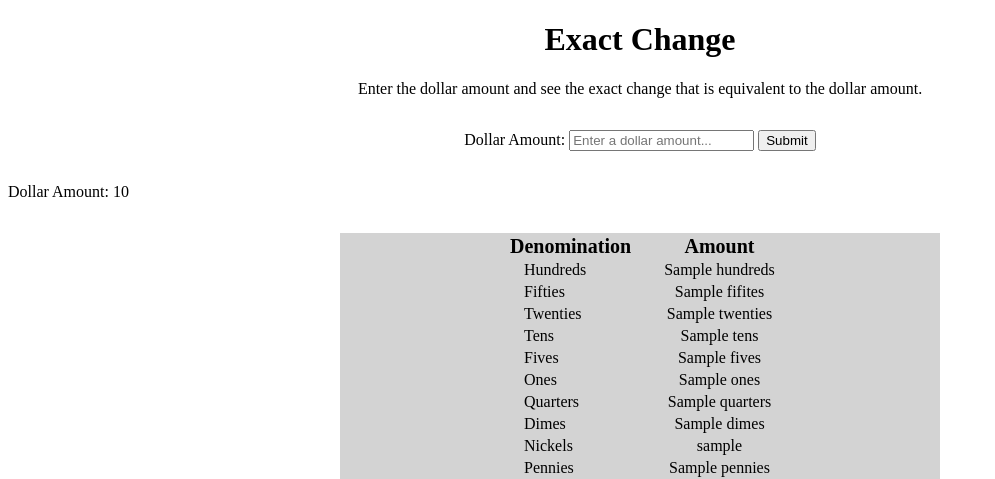
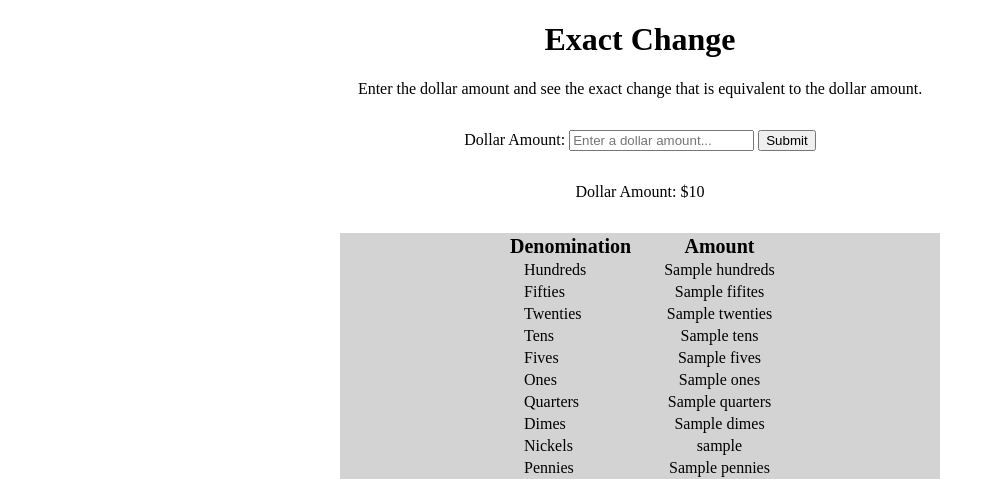
Before and after one commit to shivelyc1/exact-change, a Flask app: template templates/denominations.html in a window 1280 px wide. Shown: the top 479 px of the page, without its empty margins (0-995 px from the left). Run offline with Flask 3, Linux system fonts and the light colour scheme; the template is opened without the code that fills it: most values are stand-ins (such as "Sample title", 1, 10 or a date in 2020).

Commit message:
centered dollarAmount text.

```diff
--- a/templates/denominations.html
+++ b/templates/denominations.html
@@ -32,7 +32,7 @@
 			/>
 			<button type="submit">Submit</button>
 		</form>
-		<p>Dollar Amount: {{dollarAmount}}</p>
+		<p class="subtitle">Dollar Amount: ${{dollarAmount}}</p>
 		<div class="table-container">
 			<table>
 				<tr>
```
